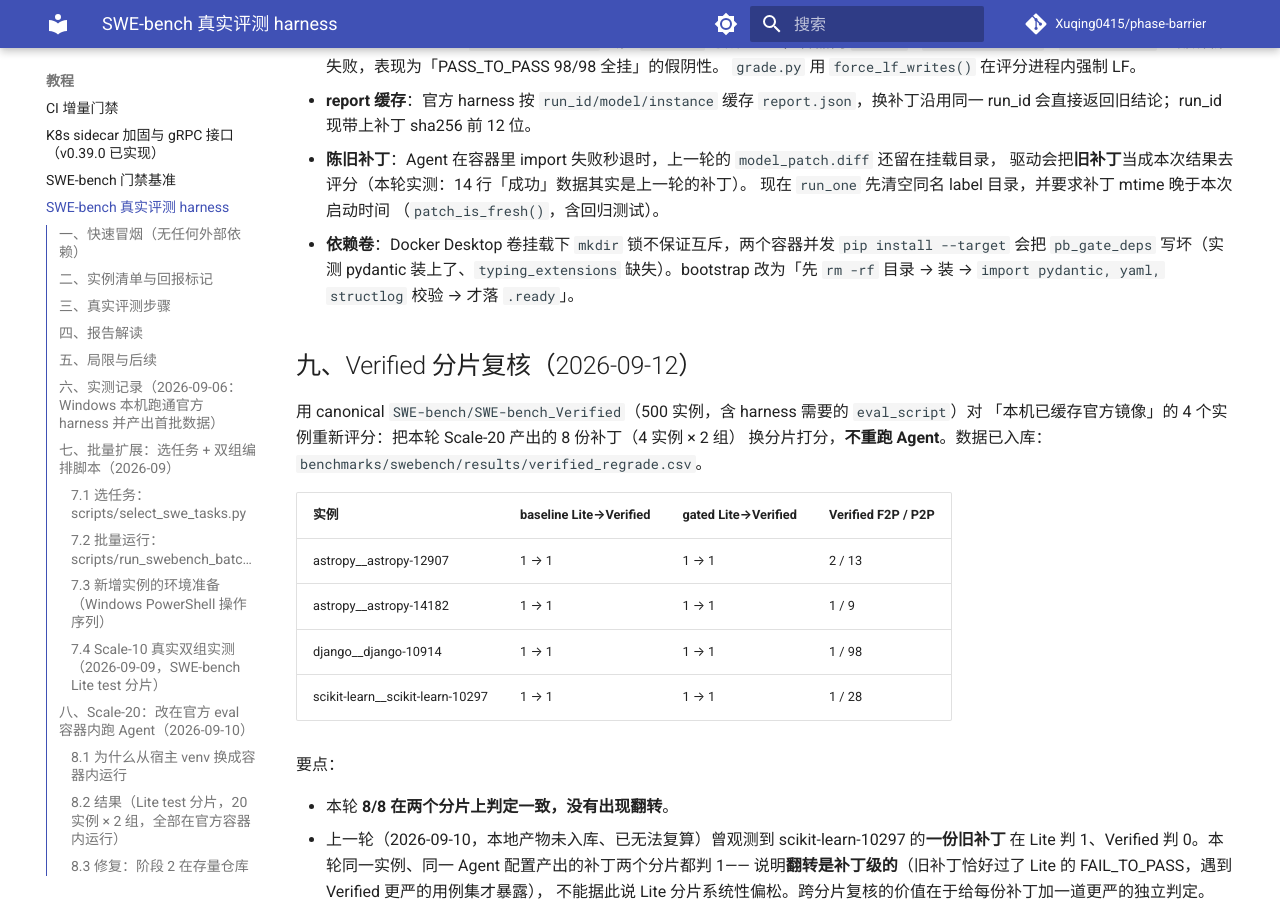
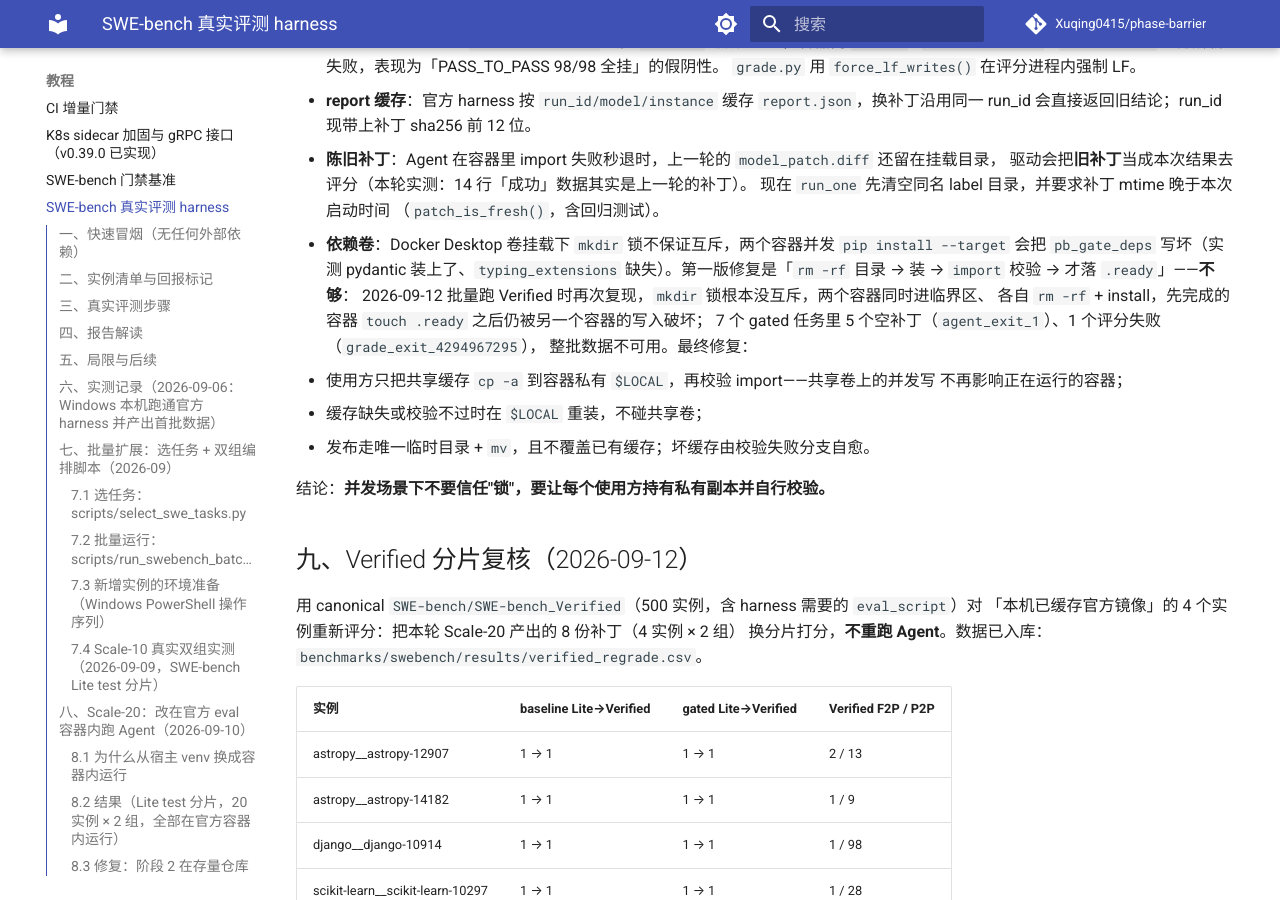
Before and after one commit to Xuqing0415/phase-barrier, an MkDocs documentation site: the page built from docs/tutorials/swe-bench-real.md, in a window 1280 px wide and 900 px high, scrolled down 8236 px. Built offline with MkDocs 1.6.1 and Material for MkDocs 9.7.7, drawn with Linux system fonts in a browser that asks for light colours; comment, search, counter and statistics services are not loaded.

Commit message:
docs(benchmark): 记录依赖卷并发缺陷的最终修复与复现数据
tutorial §8.4 补上第二版修复的来龙去脉（mkdir 锁不互斥 -> 私有副本 + 校验 + 原子发布）
与实测损失（7 个 gated 任务 5 空补丁 / 1 评分失败），CHANGELOG [1.0.0] 同步。

Co-authored-by: Codex <noreply@openai.com>

```diff
--- a/docs/tutorials/swe-bench-real.md
+++ b/docs/tutorials/swe-bench-real.md
@@ -359,8 +359,17 @@ requests / xarray / pylint / pytest / scikit-learn / sphinx）。同一模型（
   （`patch_is_fresh()`，含回归测试）。
 - **依赖卷**：Docker Desktop 卷挂载下 `mkdir` 锁不保证互斥，两个容器并发
   `pip install --target` 会把 `pb_gate_deps` 写坏（实测 pydantic 装上了、`typing_extensions`
-  缺失）。bootstrap 改为「先 `rm -rf` 目录 → 装 → `import pydantic, yaml, structlog` 校验 →
-  才落 `.ready`」。
+  缺失）。第一版修复是「`rm -rf` 目录 → 装 → `import` 校验 → 才落 `.ready`」——**不够**：
+  2026-09-12 批量跑 Verified 时再次复现，`mkdir` 锁根本没互斥，两个容器同时进临界区、
+  各自 `rm -rf` + install，先完成的容器 `touch .ready` 之后仍被另一个容器的写入破坏；
+  7 个 gated 任务里 5 个空补丁（`agent_exit_1`）、1 个评分失败（`grade_exit_4294967295`），
+  整批数据不可用。最终修复：
+  1. 使用方只把共享缓存 `cp -a` 到容器私有 `$LOCAL`，再校验 import——共享卷上的并发写
+     不再影响正在运行的容器；
+  2. 缓存缺失或校验不过时在 `$LOCAL` 重装，不碰共享卷；
+  3. 发布走唯一临时目录 + `mv`，且不覆盖已有缓存；坏缓存由校验失败分支自愈。
+
+  结论：**并发场景下不要信任"锁"，要让每个使用方持有私有副本并自行校验。**
 
 ## 九、Verified 分片复核（2026-09-12）
 
```
Also changed, not shown: CHANGELOG.md (+6 -0 lines).
